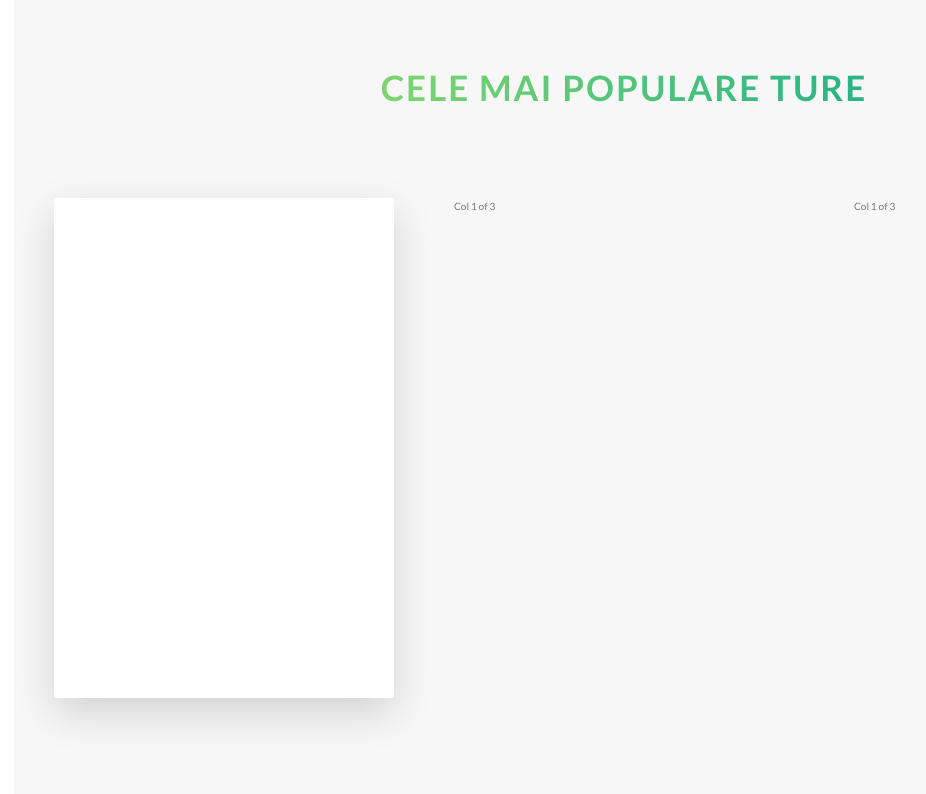
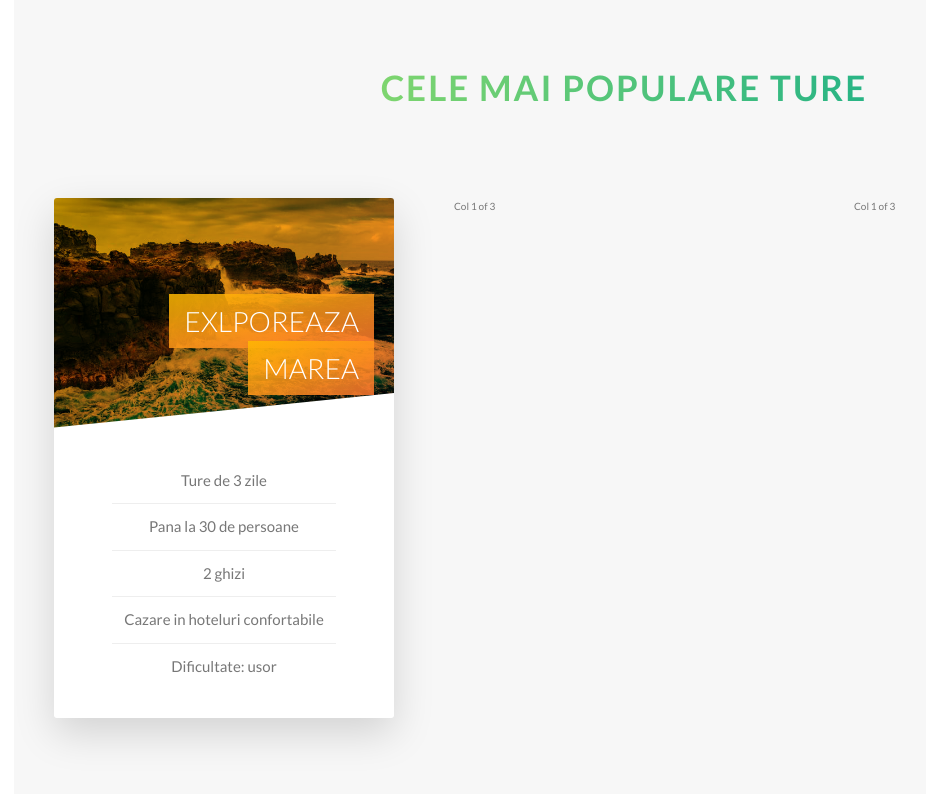
Before and after one commit to alexpatru/explonat, a website: page index.html in a window 1280 px wide. Shown: the part 2281-3075 px from the top of the page, without its empty margins (16-942 px from the left). Drawn offline with Linux system fonts and the light colour scheme.

Commit message:
create front cover of a tour card

```diff
--- a/index.html
+++ b/index.html
@@ -134,7 +134,26 @@
                     <div class="col-1-of-3">
                        <div class="card">
                             <div class="card__side card__side--front">
-                                Front
+                                <div class="card__picture card__picture--1">
+                                    &nbsp;
+                                </div>
+
+                                <h4 class="card__heading">
+                                    <span class="card__heading-span card__heading-span--1">
+                                        Exlporeaza marea
+                                    </span>
+
+                                </h4>
+
+                                <div class="card__details">
+                                    <ul>
+                                        <li>Ture de 3 zile</li>
+                                        <li>Pana la 30 de persoane</li>
+                                        <li>2 ghizi</li>
+                                        <li>Cazare in hoteluri confortabile</li>
+                                        <li>Dificultate: usor</li>
+                                    </ul>
+                                </div>
                             </div>
                             <div class="card__side card__side--back card__side--back-1">
                                 Back
--- a/sass/abstracts/_variables.scss
+++ b/sass/abstracts/_variables.scss
@@ -10,6 +10,8 @@ $color-tertiary-light: #2998ff;
 $color-tertiary-dark: #5643fa;
 
 $color-grey-light-1: #f7f7f7;
+$color-grey-light-2: #eeeeee;
+
 
 $color-grey-dark: #777;
 $color-white: #fff;
--- a/sass/components/_card.scss
+++ b/sass/components/_card.scss
@@ -1,13 +1,12 @@
 .card {
+    //FUNCTIONALITY
     perspective: 150rem;
     -moz-perspective: 150rem;
     position: relative;
-    height: 50rem;
+    height: 52rem;
 
     &__side {
-        color:white;
-        font-size: 5rem;
-        height: 50rem;
+        height: 52rem;
         transition: all .8s ease;
         position:absolute;
         top: 0;
@@ -15,7 +14,8 @@
         width: 100%;
         backface-visibility: hidden;
         border-radius: 3px;
-        box-shadow:0 1.5rem 4rem rgba($color-black, .15);
+        overflow: hidden;
+        box-shadow: 0 1.5rem 4rem rgba($color-black, .15);
 
         &--front{
             background-color: $color-white;
@@ -38,5 +38,74 @@
         transform: rotateY(0)
     }
 
+    //FRONT SIDE STYLING
+    &__picture {
+        background-size: cover;
+        height: 23rem;
+        background-blend-mode: multiply;
+        -webkit-clip-path: polygon(0 0, 100% 0, 100% 85%, 0 100%);
+        clip-path: polygon(0 0, 100% 0, 100% 85%, 0 100%);
+
+        &--1 {
+            background-image: linear-gradient(to right bottom,
+                                                $color-secondary-light,
+                                                $color-secondary-dark),
+                              url(../images/nat-5.jpg);
+        }
+
+
+        &--2 {
+            background-image: url(../images/nat-5.jpg);
+        }
+
+        &--3 {
+            background-image: url(../images/nat-5.jpg);
+        }
+    }
+
+    &__heading {
+        font-size: 2.8rem;
+        font-weight: 300;
+        text-transform: uppercase;
+        text-align: right;
+        color: $color-white;
+        position: absolute;
+        top: 10rem;
+        right: 2rem;
+        width: 75%;
+    }
+
+    &__heading-span {
+        padding: 1rem 1.5rem;
+        -webkit-box-decoration-break: clone;
+        box-decoration-break: clone;
+
+        &--1 {
+            background-image:
+            linear-gradient(to right bottom,
+                            rgba($color-secondary-light, .85),
+                            rgba($color-secondary-dark, .85));
+        }
+    }
+
+    &__details{
+        padding: 3rem;
+
+        ul {
+            list-style: none;
+            width: 80%;
+            margin: 0 auto;
+
+            li{
+               text-align: center;
+               font-size: 1.5rem;
+               padding:1rem;
+
+               &:not(:last-child){
+                   border-bottom: 1px solid $color-grey-light-2;
+               }
+            }
+        }
+    }
 
 }
--- a/sass/layout/_header.scss
+++ b/sass/layout/_header.scss
@@ -7,6 +7,7 @@
     url(../images/innorat.JPG);
     background-size: cover;
     background-position: center;
+    -webkit-clip-path: polygon(0 0, 100% 0, 100% 100%, 0 85vh);
     clip-path: polygon(0 0, 100% 0, 100% 100%, 0 85vh);
     position: relative;
 
```
Also changed, not shown: css/style.css.
